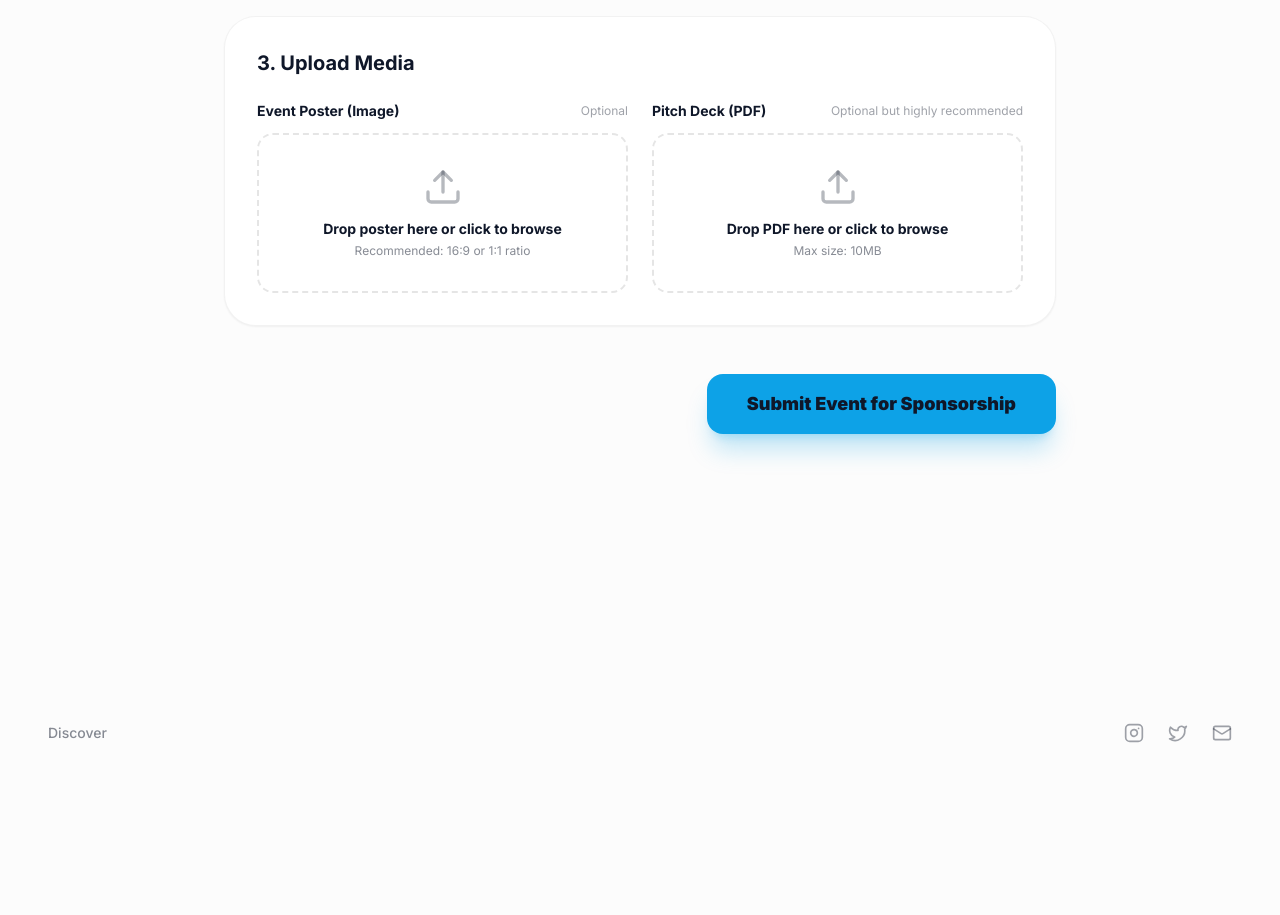
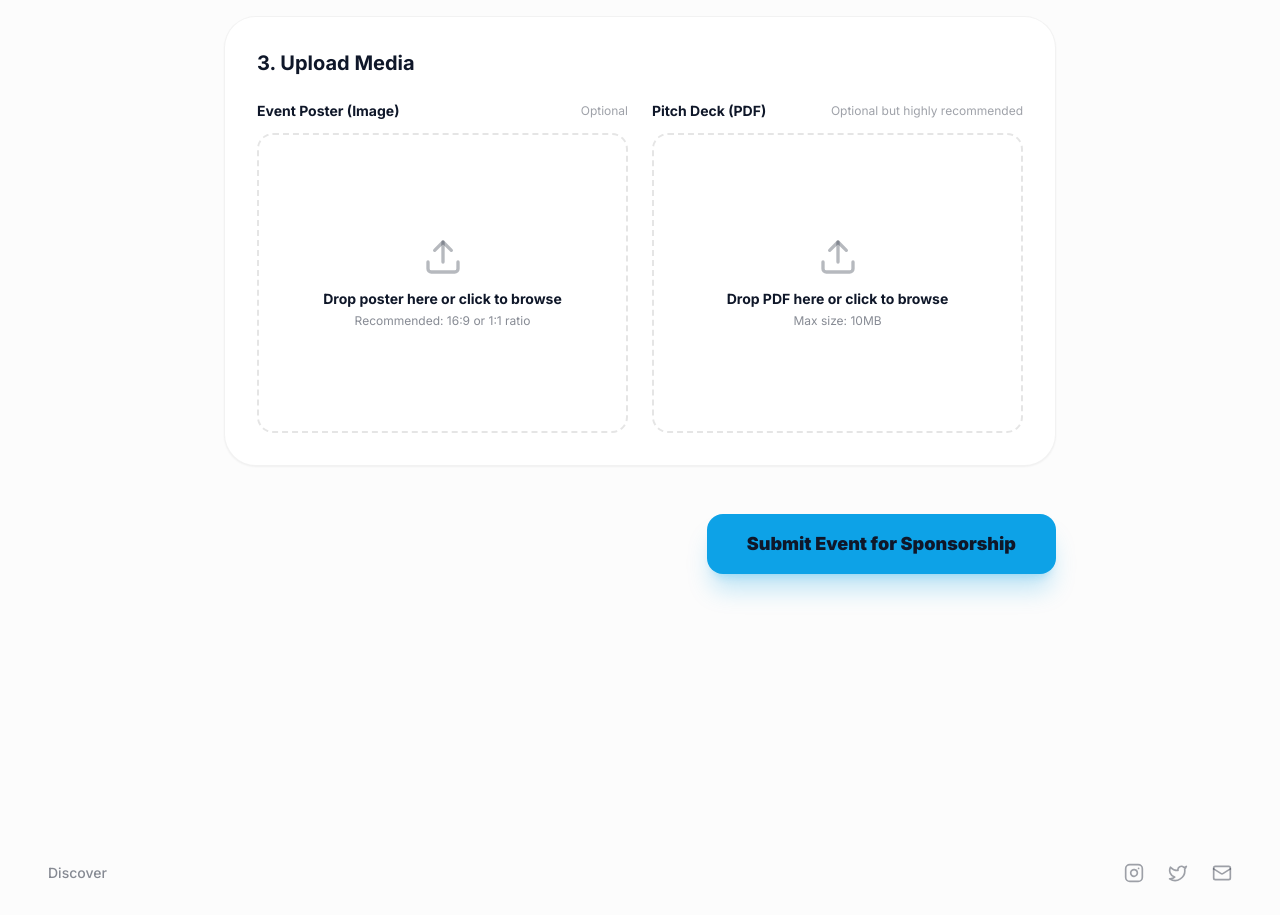
Before and after one commit to Db8067/Sponsora, a Next.js app in the folder main-app/: page /dashboard/organizer/create in a window 1280 px wide. Shown: the part 1200-2115 px from the top of the page. Before the commit the page ends 1975 px from the top, so only its background shows below. Built offline with nearby package versions, Linux system fonts and the light colour scheme; no server answers; the database is empty.

Commit message:
Fix preview boxes being squished

```diff
--- a/main-app/app/dashboard/organizer/create/page.tsx
+++ b/main-app/app/dashboard/organizer/create/page.tsx
@@ -393,7 +393,7 @@ export default function CreateEventPage() {
                 </div>
               )}
 
-              <div className={`relative border-2 ${posterFile ? 'border-green-500/50 bg-green-500/5' : 'border-dashed border-black/10 dark:border-white/10'} rounded-2xl p-8 flex flex-col items-center justify-center text-center hover:bg-black/5 dark:hover:bg-white/5 transition-all cursor-pointer group overflow-hidden`}>
+              <div className={`relative min-h-[300px] border-2 ${posterFile ? 'border-green-500/50 bg-green-500/5' : 'border-dashed border-black/10 dark:border-white/10'} rounded-2xl p-8 flex flex-col items-center justify-center text-center hover:bg-black/5 dark:hover:bg-white/5 transition-all cursor-pointer group overflow-hidden`}>
                 <input
                   type="file"
                   accept="image/*"
@@ -436,7 +436,7 @@ export default function CreateEventPage() {
                 </div>
               )}
 
-              <div className={`relative border-2 ${pdfFile ? 'border-green-500/50 bg-green-500/5' : 'border-dashed border-black/10 dark:border-white/10'} rounded-2xl p-8 flex flex-col items-center justify-center text-center hover:bg-black/5 dark:hover:bg-white/5 transition-colors cursor-pointer group overflow-hidden`}>
+              <div className={`relative min-h-[300px] border-2 ${pdfFile ? 'border-green-500/50 bg-green-500/5' : 'border-dashed border-black/10 dark:border-white/10'} rounded-2xl p-8 flex flex-col items-center justify-center text-center hover:bg-black/5 dark:hover:bg-white/5 transition-colors cursor-pointer group overflow-hidden`}>
                 <input
                   type="file"
                   accept=".pdf"
```
